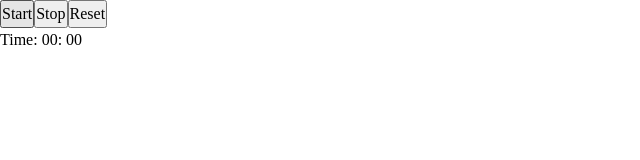
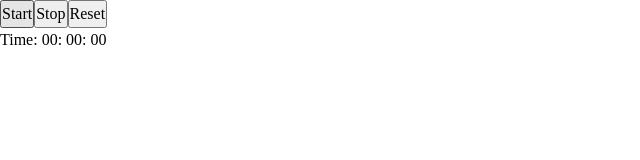
Before and after one commit to michaeland974/junk-drawer-app, a React (Vite) app in the folder client/: page / in a window 1280 px wide. Shown: the top 160 px of the page, without its empty margins (0-640 px from the left). Built offline with nearby package versions, Linux system fonts and the light colour scheme.

Commit message:
stopwatch updated with decisecond interval

```diff
--- a/client/src/Components/Stopwatch/Stopwatch.tsx
+++ b/client/src/Components/Stopwatch/Stopwatch.tsx
@@ -3,7 +3,7 @@ import { useState, useReducer, useEffect } from 'react';
 
 type Time = {
   state: {
-    decisecond?: number,
+    deciseconds: number,
     seconds: number,
     minutes: number,
     hours?: number,
@@ -19,37 +19,59 @@ const digitFormat = (number: number): string => {
 export const Stopwatch = () => {
   const [time, setTime] = useState<Time>({
     state :{
+      deciseconds: 0,
       seconds: 0,
-      minutes: 0
+      minutes: 0,
+      hours: 0
     }
   });
   const initialState = {
       state: {
+        deciseconds: 0,
         seconds: 0,
         minutes: 0,
+        hours: 0
       }
   };
   const [activeTimer, setActiveTimer] = useState(false);
   const displayTime = `Time: ${digitFormat(time.state.minutes)}:
-                             ${digitFormat(time.state.seconds)}`;
+                             ${digitFormat(time.state.seconds)}:
+                             ${digitFormat(time.state.deciseconds)}`;
 
   const startTimer = () => setActiveTimer(true);
   const stopTimer = () => setActiveTimer(false);
 
   useEffect(() => {
+
     function initialize () {
-        setTime(prevState => ({
-          ...prevState,
-         [prevState.state.seconds]: prevState.state.seconds++
-        }));
-  }
+      if(time.state.deciseconds>=10){
+        if(time.state.deciseconds%600===0){
+          setTime(prevState => ({
+            ...prevState,
+            [prevState.state.minutes]: prevState.state.minutes++
+          }));
+        }
+        else if(time.state.deciseconds%10===0){
+          setTime(prevState => ({
+            ...prevState,
+            [prevState.state.seconds]: prevState.state.seconds++
+          }));
+        }
+
+      }
+
+      setTime(prevState => ({
+        ...prevState,
+        [prevState.state.deciseconds]: prevState.state.deciseconds++
+      }));
+    }
 
     const interval = setInterval(function(isActive: boolean){
       if(isActive===false) clearInterval(interval);
       else{
         initialize();
       }
-    }, 1000, activeTimer);
+    }, 100, activeTimer);
 
   return () => clearInterval(interval);
   }, [activeTimer]);
@@ -59,7 +81,11 @@ export const Stopwatch = () => {
       <div className='buttonGroup'>
         <button onClick={() => startTimer()}>Start</button>
         <button onClick={() => stopTimer()}>Stop</button>
-        <button onClick={() => setTime({...initialState})}>Reset</button>
+        <button onClick={() => {
+            setTime({...initialState});
+            setActiveTimer(false);
+          }
+        }>Reset</button>
       </div>
       <span>{displayTime}</span>
     </div>
```
